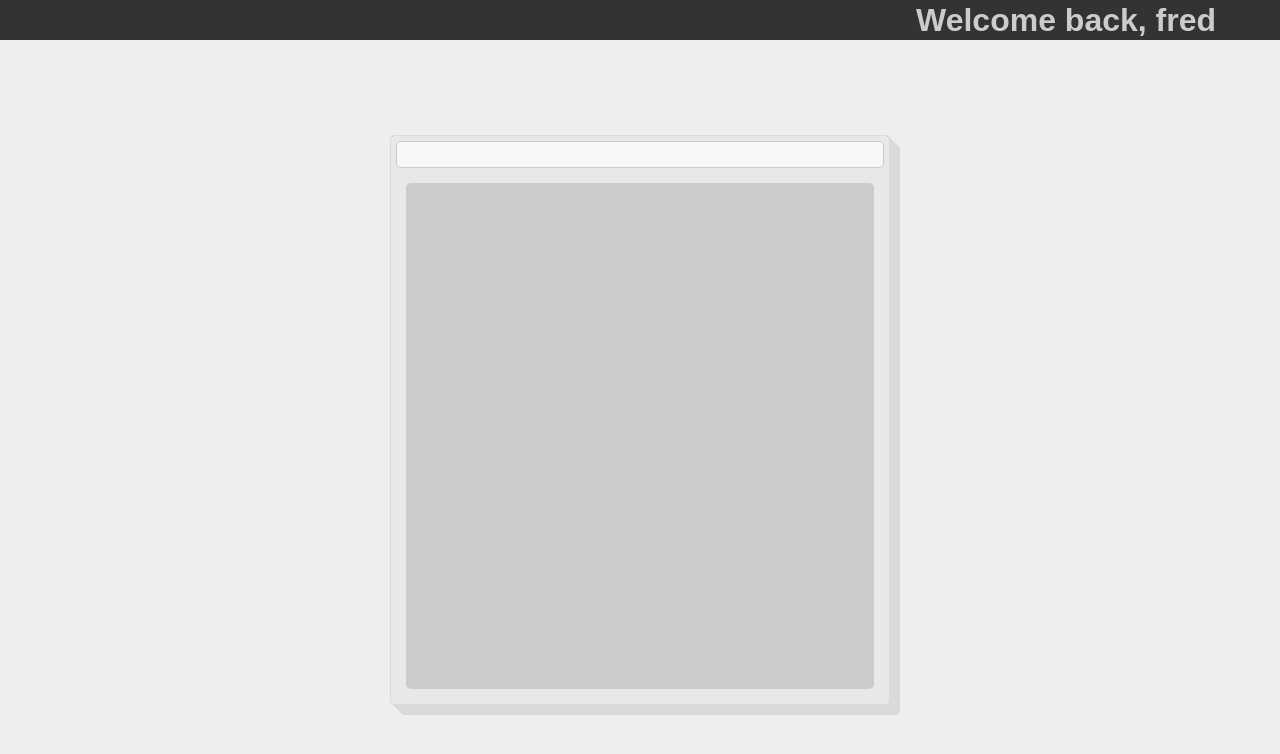
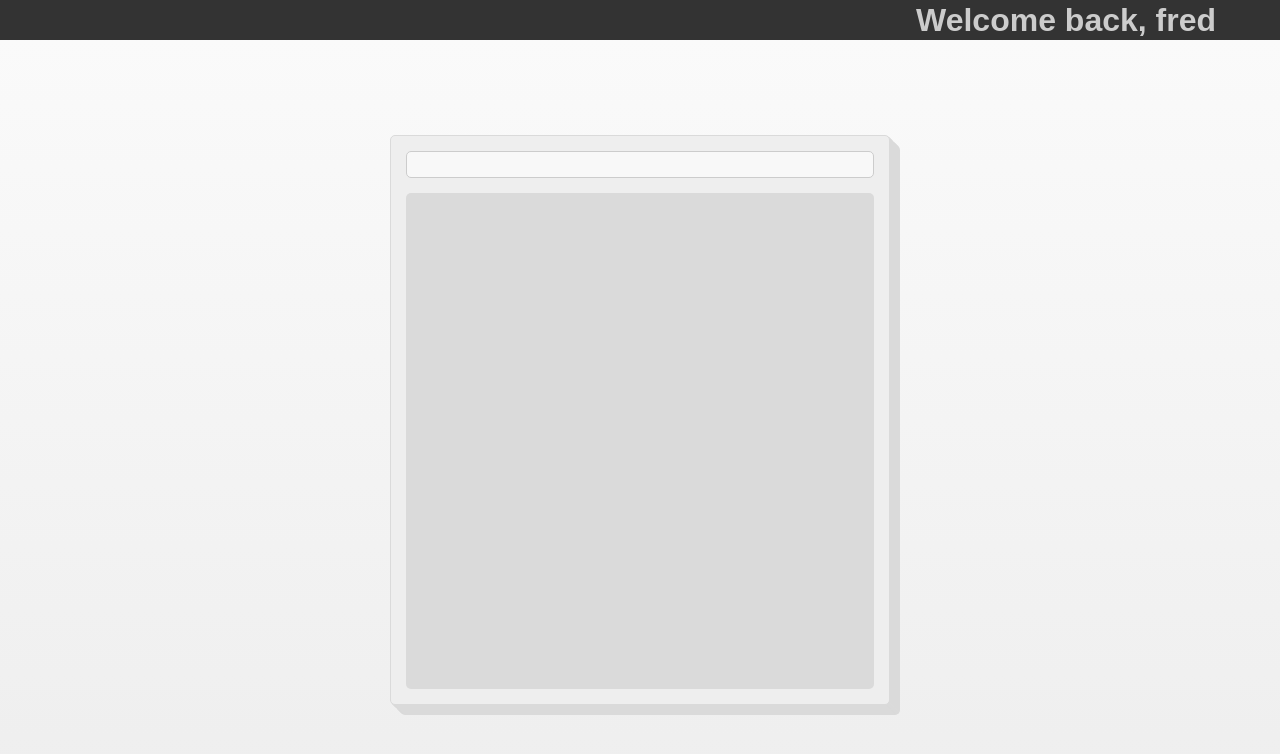
Before and after one commit to junkdeck/react-todo, a React (Create React App) app: page / in a window 1280 px wide. Shown: the top 754 px of the page. Built offline with nearby package versions, Linux system fonts and the light colour scheme.

Commit message:
slight contrast adjustments

```diff
--- a/src/App.css
+++ b/src/App.css
@@ -49,7 +49,8 @@ html,body{
   width:100%;
   height:95%;
 
-  background: #eee;
+  background: linear-gradient(#fafafa, #eee);
+	/* background: #fff; */
 }
 
 .todo-container{
@@ -60,7 +61,7 @@ html,body{
 	max-width: 500px;
 	height: 75%;
 
-	background: #e8e8e8;
+	background: #eee;
 	border: 1px solid #dadada;
 	border-radius: 5px;
 
@@ -77,7 +78,7 @@ html,body{
 
 .todo-input-div{
 	width:100%;
-	padding: 5px 5px 0 5px;
+	padding: 15px 15px 0 15px;
 }
 
 .todo-input{
@@ -95,7 +96,7 @@ html,body{
 
 	border: 15px solid rgba(0,0,0,0);
 	border-radius: 20px;
-	background: #ccc;
+	background: #dadada;
 	background-clip: padding-box;
 
 }
@@ -107,6 +108,6 @@ html,body{
 	color: #333;
 }
 
-.todo-list li:nth-child(odd){
-	background: #e8e8e8;
+.todo-list li:nth-child(even){
+	background: #eee;
 }
```
